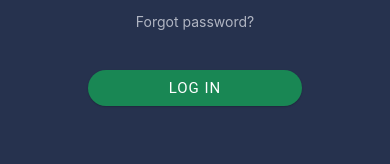
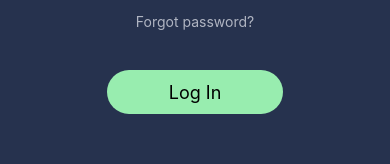
Before and after one commit to BorisPerkovic/LoginForm-ReactNative, a React Native app: screen / in a window 390 px wide. Shown: the part 441-605 px from the top of the page. Built offline with nearby package versions, Linux system fonts and the light colour scheme.

Commit message:
Custom button done with Pressable component

```diff
--- a/components/CustomButton.tsx
+++ b/components/CustomButton.tsx
@@ -1,6 +1,12 @@
 import React, { FunctionComponent } from 'react';
-import { StyleSheet, StyleProp, ViewStyle, TextStyle } from 'react-native';
-import { Button, Text } from 'react-native-paper';
+import {
+  StyleSheet,
+  StyleProp,
+  ViewStyle,
+  TextStyle,
+  Pressable,
+  Text,
+} from 'react-native';
 
 interface DueafultButtonProps {
   style?: StyleProp<ViewStyle>;
@@ -16,9 +22,9 @@ export const CustomButton: FunctionComponent<DueafultButtonProps> = ({
   onPress,
 }) => {
   return (
-    <Button style={[styles.button, style]} mode="contained" onPress={onPress}>
-      <Text style={[styles.buttonText, buttonTextStyle]}>{title}</Text>
-    </Button>
+    <Pressable style={[styles.button, style]} onPress={onPress}>
+      <Text style={[buttonTextStyle]}>{title}</Text>
+    </Pressable>
   );
 };
 
@@ -26,7 +32,4 @@ const styles = StyleSheet.create({
   button: {
     borderRadius: 30,
   },
-  buttonText: {
-    textAlign: 'center',
-  },
 });
--- a/constants/colors.js
+++ b/constants/colors.js
@@ -1,4 +1,4 @@
 export default {
   primaryColor: '#26324E',
-  buttonColor: '#198754',
+  buttonColor: '#98EDAF',
 };
--- a/screens/LoginFormScreen.tsx
+++ b/screens/LoginFormScreen.tsx
@@ -98,11 +98,14 @@ const styles = StyleSheet.create({
     alignItems: 'center',
   },
   button: {
-    width: '55%',
+    justifyContent: 'center',
+    alignItems: 'center',
+    width: '45%',
     backgroundColor: Colors.buttonColor,
+    height: 44,
   },
   buttonText: {
-    color: 'white',
-    fontSize: 15,
+    fontSize: 18,
+    color: 'black',
   },
 });
```
